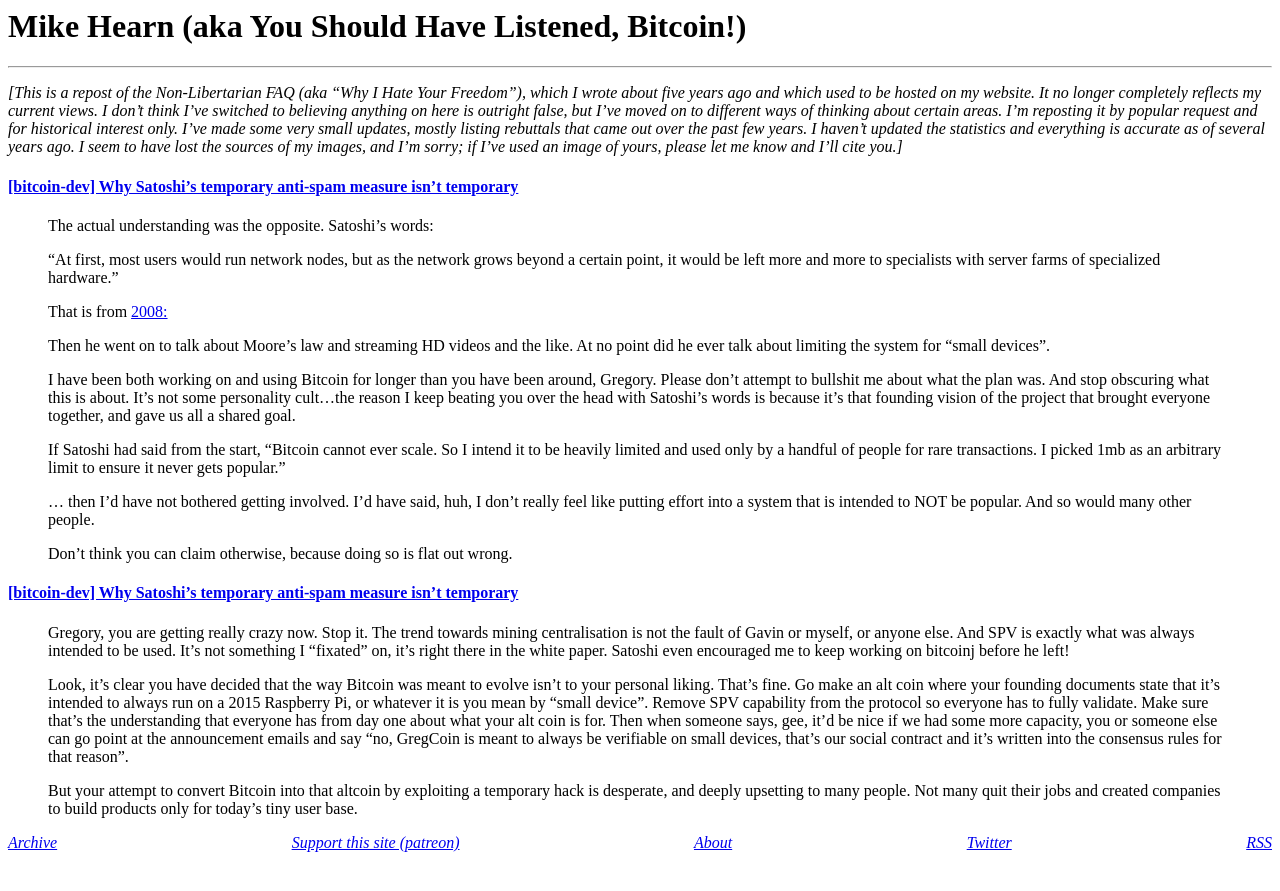
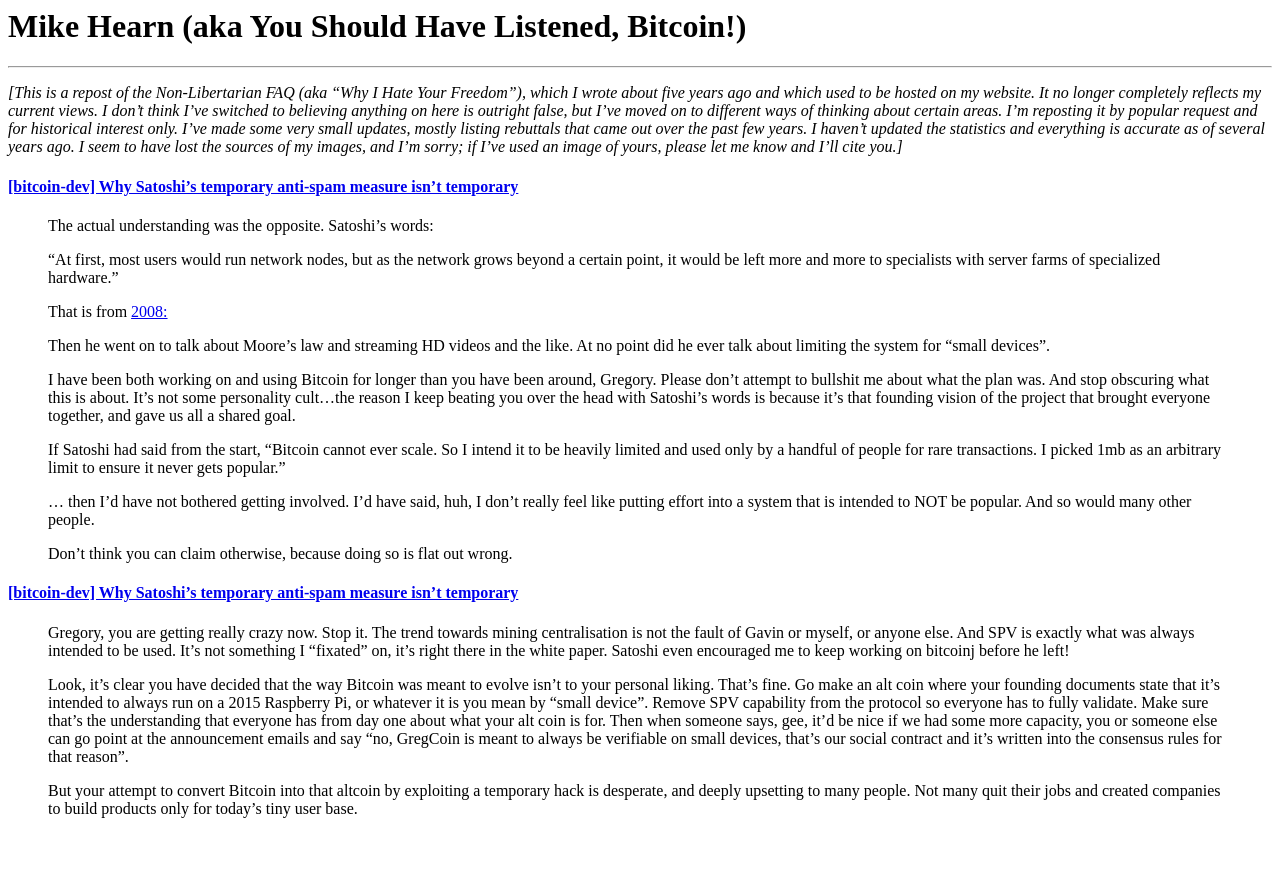
Before and after one commit to derykmakgill/website, a Jekyll site: the page built from _research/mike-hearn.md, in a window 1280 px wide. Shown: the top 891 px of the page. Built offline with Jekyll 4.4.1, drawn with Linux system fonts in a browser that asks for light colours.

Commit message:
Update post.html

```diff
--- a/_layouts/post.html
+++ b/_layouts/post.html
@@ -11,10 +11,3 @@
 <hr>
 
 {{ content }}
-
-<div class="np">
-<a href="https://danluu.com/">Archive</a>
-<a href="https://www.patreon.com/danluu">Support this site (patreon)</a>
-<a href="https://danluu.com/about/">About</a>
-<a href="https://twitter.com/danluu">Twitter</a>
-<a href="https://danluu.com/atom.xml" rel="alternate" type="application/rss+xml">RSS</a></div>
```
